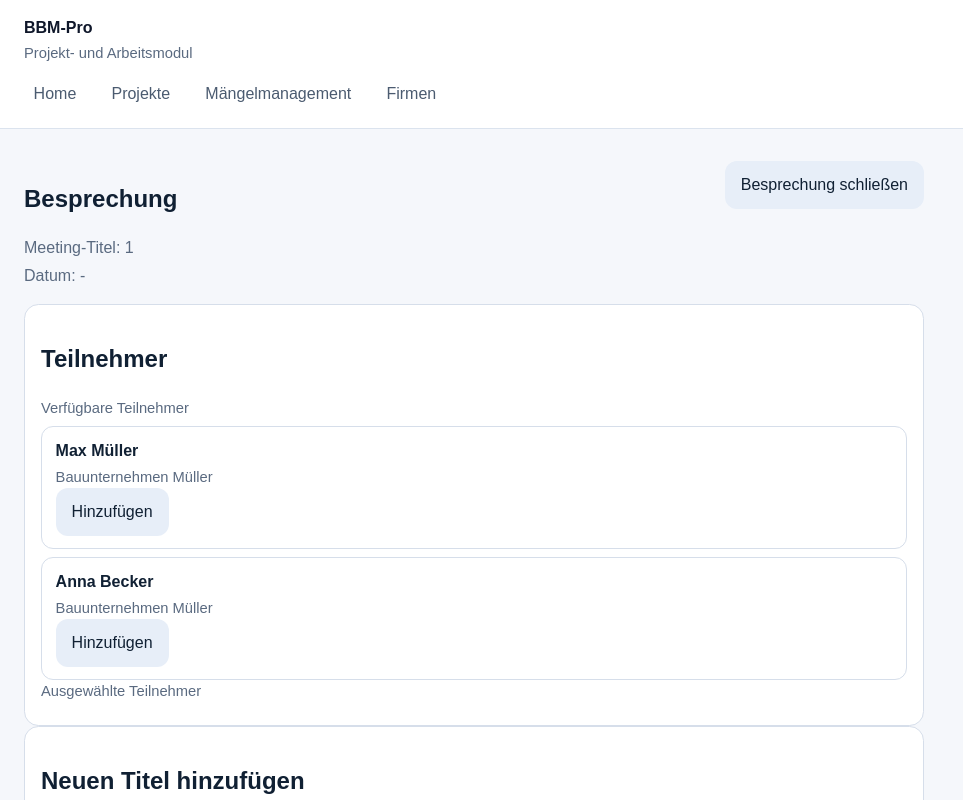
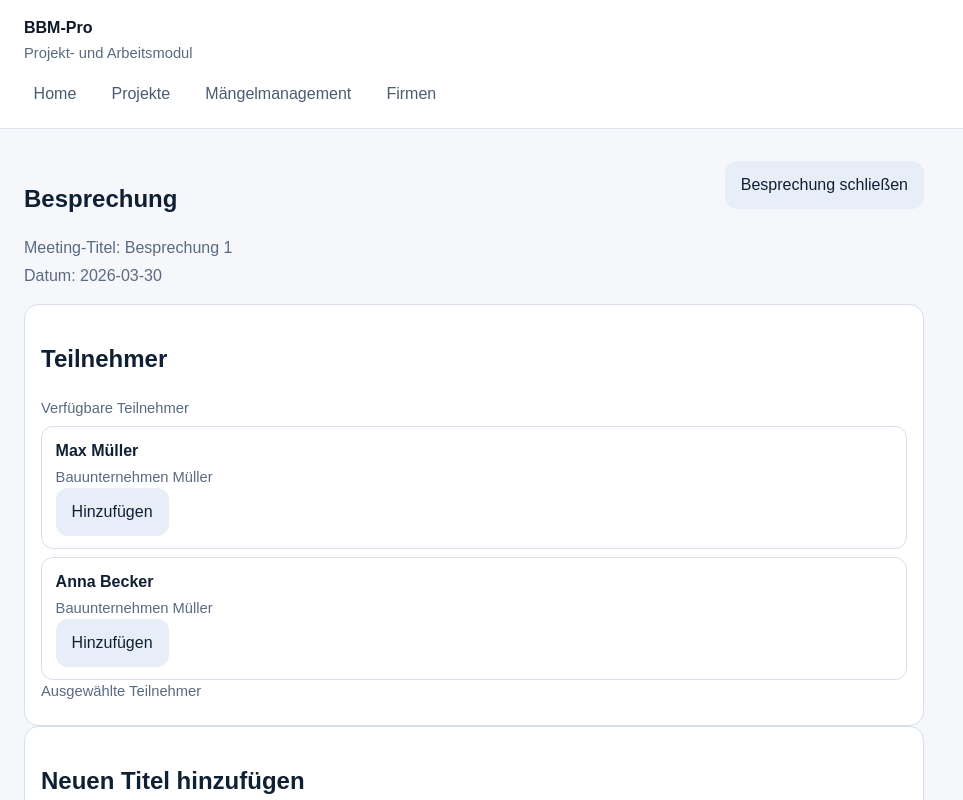
Before and after one commit to SteffenBandholt/BBM-Pro, a React (Vite) app: page /meetings/1 in a window 1280 px wide. Shown: the top 800 px of the page, without its empty margins (0-963 px from the left). Built offline with nearby package versions, Linux system fonts and the light colour scheme.

Commit message:
Lokale Meeting-Metadaten auf Detailseite ergänzt

```diff
--- a/src/modules/meetings/pages/MeetingDetailPage.jsx
+++ b/src/modules/meetings/pages/MeetingDetailPage.jsx
@@ -267,7 +267,12 @@ function MeetingTopTree({
 
 export default function MeetingDetailPage() {
   const { meetingId } = useParams();
-  const [meeting, setMeeting] = useState({ isClosed: false });
+  const [meeting, setMeeting] = useState({
+    id: meetingId,
+    title: `Besprechung ${meetingId}`,
+    date: new Date().toISOString().slice(0, 10),
+    isClosed: false,
+  });
   const [participants, setParticipants] = useState([]);
   const [tops, setTops] = useState(() => createInitialMeetingTops());
   const [newTopParentId, setNewTopParentId] = useState(null);
@@ -420,8 +425,8 @@ export default function MeetingDetailPage() {
       <div className="meeting-detail__header">
         <div>
           <h1>Besprechung</h1>
-          <p className="meeting-detail__meta">Meeting-Titel: {meetingId}</p>
-          <p className="meeting-detail__meta">Datum: -</p>
+          <p className="meeting-detail__meta">Meeting-Titel: {meeting.title}</p>
+          <p className="meeting-detail__meta">Datum: {meeting.date}</p>
         </div>
         <button
           type="button"
```
